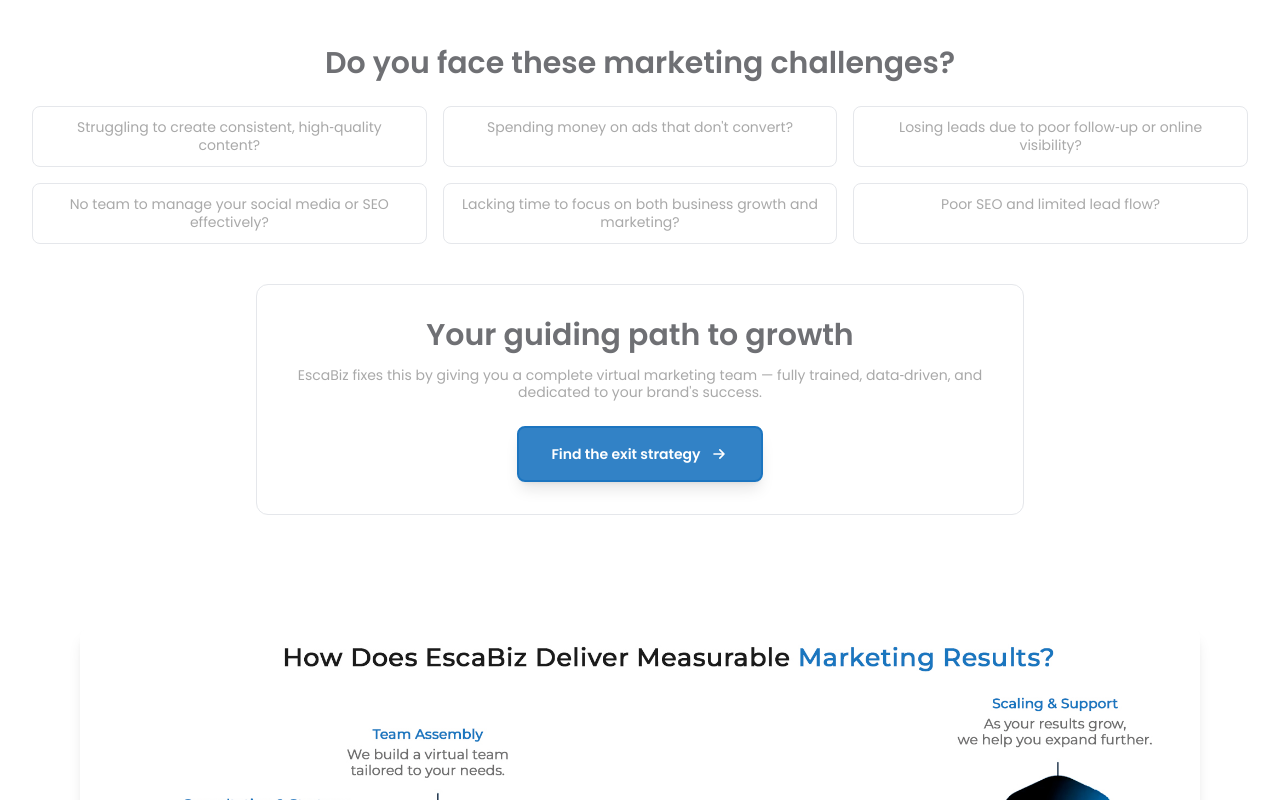
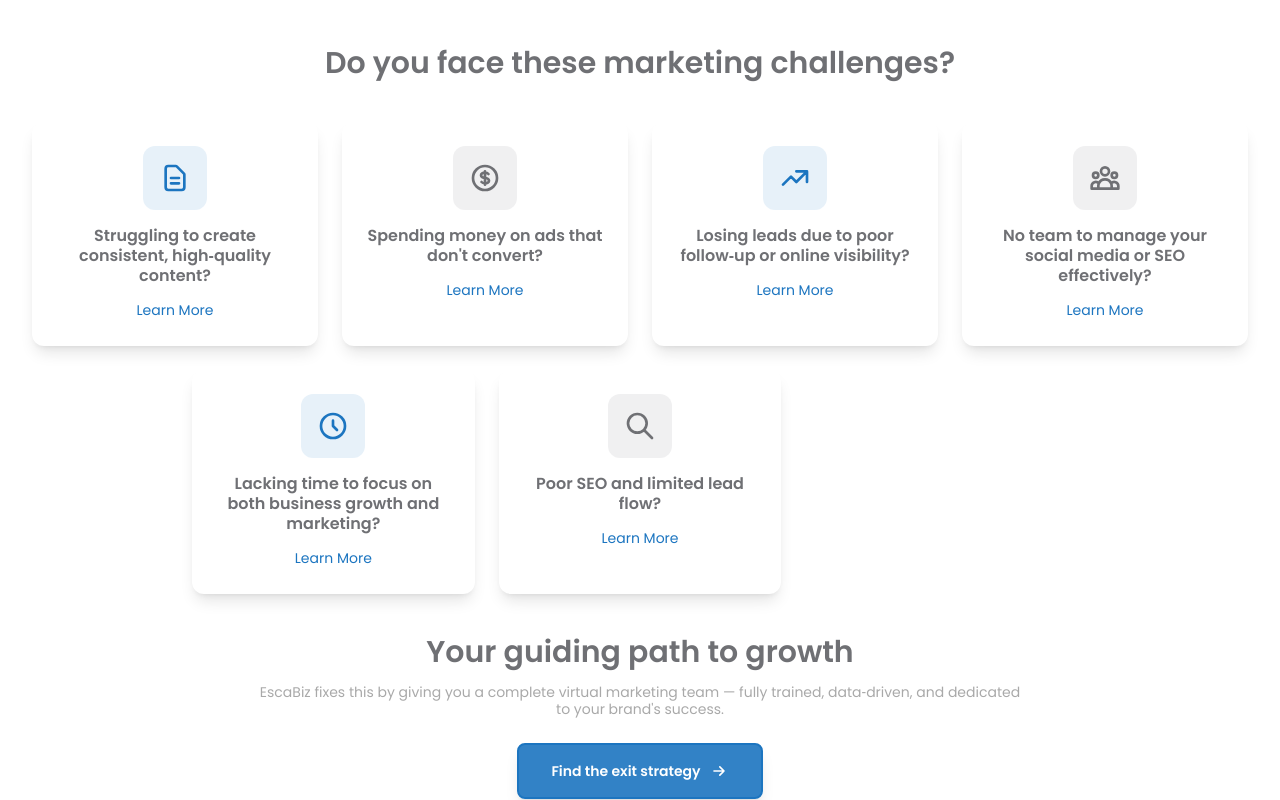
Before and after one commit to Sharmeen-Rauf/escabiz, a Next.js app: page /virtual-staff-augmentation/marketing-vsa in a window 1280 px wide. Shown: the part 1880-2680 px from the top of the page. Built offline with nearby package versions, Linux system fonts and the light colour scheme.

Commit message:
Revamp Marketing VSA page layout: enhance content structure by introducing a grid layout for marketing challenges, adding icons for visual appeal, and improving overall styling for better user engagement.

```diff
--- a/src/app/virtual-staff-augmentation/marketing-vsa/page.tsx
+++ b/src/app/virtual-staff-augmentation/marketing-vsa/page.tsx
@@ -211,26 +211,116 @@ export default function MarketingVSAPage() {
         {/* Minimalist challenges + portal */}
         <section className="relative bg-white py-10 md:py-14 lg:py-16">
           <div className="w-full max-w-7xl mx-auto px-4 sm:px-6 lg:px-8">
-            <h5 className="text-lg sm:text-xl md:text-2xl lg:text-3xl font-semibold text-[#6f7074] leading-tight mb-6 text-center">
-              Do you face these marketing challenges?
-            </h5>
-            <div className="grid grid-cols-1 sm:grid-cols-2 lg:grid-cols-3 gap-4 mb-10">
-              {[
-                "Struggling to create consistent, high‑quality content?",
-                "Spending money on ads that don't convert?",
-                "Losing leads due to poor follow‑up or online visibility?",
-                "No team to manage your social media or SEO effectively?",
-                "Lacking time to focus on both business growth and marketing?",
-                "Poor SEO and limited lead flow?",
-              ].map((t, i) => (
-                <div key={i} className="bg-white border border-gray-200 rounded-lg px-4 py-3 hover:bg-[#1c75c0] hover:border-[#1c75c0] transition-all duration-300 cursor-pointer group">
-                  <p className="text-xs sm:text-xs md:text-sm text-[#a9a9a9] group-hover:text-white leading-tight font-normal text-center">
-                    {t}
-                  </p>
-                </div>
-              ))}
+            {/* Introductory Header */}
+            <div className="max-w-4xl mx-auto mb-10">
+              <h5 className="text-lg sm:text-xl md:text-2xl lg:text-3xl font-semibold text-[#6f7074] leading-tight mb-4 text-center">
+                Do you face these marketing challenges?
+              </h5>
             </div>
-            <div className="max-w-3xl mx-auto text-center bg-white border border-gray-200 rounded-xl p-8">
+
+            {/* Services Grid - 4 cards in first row, 3 cards in second row */}
+            <div className="mb-10">
+              {/* First Row - 4 Cards */}
+              <div className="grid grid-cols-1 sm:grid-cols-2 lg:grid-cols-4 gap-6 mb-6">
+                {[
+                  {
+                    title: "Struggling to create consistent, high‑quality content?",
+                    icon: (
+                      <svg className="w-8 h-8" fill="none" stroke="currentColor" viewBox="0 0 24 24">
+                        <path strokeLinecap="round" strokeLinejoin="round" strokeWidth={2} d="M9 12h6m-6 4h6m2 5H7a2 2 0 01-2-2V5a2 2 0 012-2h5.586a1 1 0 01.707.293l5.414 5.414a1 1 0 01.293.707V19a2 2 0 01-2 2z" />
+                      </svg>
+                    ),
+                  },
+                  {
+                    title: "Spending money on ads that don't convert?",
+                    icon: (
+                      <svg className="w-8 h-8" fill="none" stroke="currentColor" viewBox="0 0 24 24">
+                        <path strokeLinecap="round" strokeLinejoin="round" strokeWidth={2} d="M12 8c-1.657 0-3 .895-3 2s1.343 2 3 2 3 .895 3 2-1.343 2-3 2m0-8c1.11 0 2.08.402 2.599 1M12 8V7m0 1v8m0 0v1m0-1c-1.11 0-2.08-.402-2.599-1M21 12a9 9 0 11-18 0 9 9 0 0118 0z" />
+                      </svg>
+                    ),
+                  },
+                  {
+                    title: "Losing leads due to poor follow‑up or online visibility?",
+                    icon: (
+                      <svg className="w-8 h-8" fill="none" stroke="currentColor" viewBox="0 0 24 24">
+                        <path strokeLinecap="round" strokeLinejoin="round" strokeWidth={2} d="M13 7h8m0 0v8m0-8l-8 8-4-4-6 6" />
+                      </svg>
+                    ),
+                  },
+                  {
+                    title: "No team to manage your social media or SEO effectively?",
+                    icon: (
+                      <svg className="w-8 h-8" fill="none" stroke="currentColor" viewBox="0 0 24 24">
+                        <path strokeLinecap="round" strokeLinejoin="round" strokeWidth={2} d="M17 20h5v-2a3 3 0 00-5.356-1.857M17 20H7m10 0v-2c0-.656-.126-1.283-.356-1.857M7 20H2v-2a3 3 0 015.356-1.857M7 20v-2c0-.656.126-1.283.356-1.857m0 0a5.002 5.002 0 019.288 0M15 7a3 3 0 11-6 0 3 3 0 016 0zm6 3a2 2 0 11-4 0 2 2 0 014 0zM7 10a2 2 0 11-4 0 2 2 0 014 0z" />
+                      </svg>
+                    ),
+                  },
+                ].map((item, i) => (
+                  <div key={i} className="bg-white rounded-xl shadow-lg p-6 text-center hover:shadow-xl transition-shadow duration-300">
+                    {/* Icon with colored background */}
+                    <div className={`w-16 h-16 mx-auto mb-4 rounded-xl flex items-center justify-center ${
+                      i % 2 === 0 ? 'bg-[#1c75c0]/10' : 'bg-[#6f7074]/10'
+                    }`}>
+                      <div className={i % 2 === 0 ? 'text-[#1c75c0]' : 'text-[#6f7074]'}>
+                        {item.icon}
+                      </div>
+                    </div>
+                    {/* Title */}
+                    <h6 className="text-sm sm:text-base font-semibold text-[#6f7074] leading-tight mb-3">
+                      {item.title}
+                    </h6>
+                    {/* Learn More Link */}
+                    <Link href="/lets-talk" className="inline-block text-xs sm:text-sm font-normal text-[#1c75c0] hover:text-[#1565a0] transition-colors duration-300">
+                      Learn More
+                    </Link>
+                  </div>
+                ))}
+              </div>
+
+              {/* Second Row - 3 Cards (Centered) */}
+              <div className="grid grid-cols-1 sm:grid-cols-2 lg:grid-cols-3 gap-6 max-w-4xl mx-auto">
+                {[
+                  {
+                    title: "Lacking time to focus on both business growth and marketing?",
+                    icon: (
+                      <svg className="w-8 h-8" fill="none" stroke="currentColor" viewBox="0 0 24 24">
+                        <path strokeLinecap="round" strokeLinejoin="round" strokeWidth={2} d="M12 8v4l3 3m6-3a9 9 0 11-18 0 9 9 0 0118 0z" />
+                      </svg>
+                    ),
+                  },
+                  {
+                    title: "Poor SEO and limited lead flow?",
+                    icon: (
+                      <svg className="w-8 h-8" fill="none" stroke="currentColor" viewBox="0 0 24 24">
+                        <path strokeLinecap="round" strokeLinejoin="round" strokeWidth={2} d="M21 21l-6-6m2-5a7 7 0 11-14 0 7 7 0 0114 0z" />
+                      </svg>
+                    ),
+                  },
+                ].map((item, i) => (
+                  <div key={i} className="bg-white rounded-xl shadow-lg p-6 text-center hover:shadow-xl transition-shadow duration-300">
+                    {/* Icon with colored background */}
+                    <div className={`w-16 h-16 mx-auto mb-4 rounded-xl flex items-center justify-center ${
+                      i % 2 === 0 ? 'bg-[#1c75c0]/10' : 'bg-[#6f7074]/10'
+                    }`}>
+                      <div className={i % 2 === 0 ? 'text-[#1c75c0]' : 'text-[#6f7074]'}>
+                        {item.icon}
+                      </div>
+                    </div>
+                    {/* Title */}
+                    <h6 className="text-sm sm:text-base font-semibold text-[#6f7074] leading-tight mb-3">
+                      {item.title}
+                    </h6>
+                    {/* Learn More Link */}
+                    <Link href="/lets-talk" className="inline-block text-xs sm:text-sm font-normal text-[#1c75c0] hover:text-[#1565a0] transition-colors duration-300">
+                      Learn More
+                    </Link>
+                  </div>
+                ))}
+              </div>
+            </div>
+
+            {/* Bottom Section */}
+            <div className="max-w-3xl mx-auto text-center">
               <h5 className="text-lg sm:text-xl md:text-2xl lg:text-3xl font-semibold text-[#6f7074] leading-tight mb-3">
                 Your guiding path to growth
               </h5>
```
